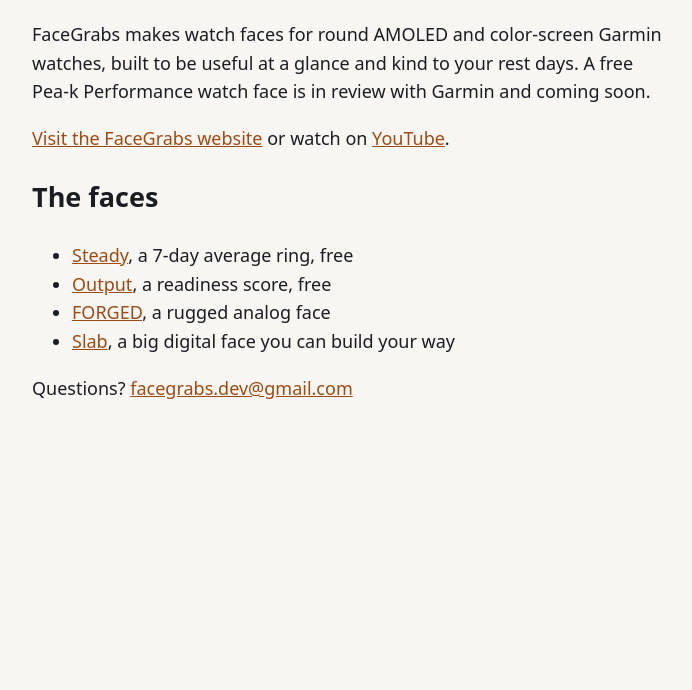
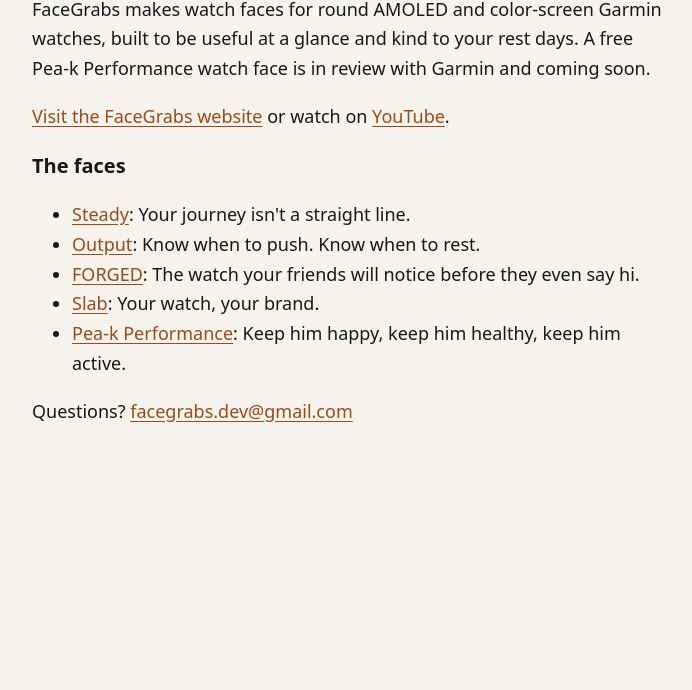
Before and after one commit to facegrabs/facegrabs.github.io, a plain HTML site: page index.html in a window 1280 px wide. Shown: the part 110-800 px from the top of the page, without its empty margins (288-980 px from the left). Drawn offline with Linux system fonts and the light colour scheme.

Commit message:
Point root page at facegrabs.com, match new brand look

```diff
--- a/index.html
+++ b/index.html
@@ -7,28 +7,29 @@
 <meta name="viewport" content="width=device-width, initial-scale=1">
 <title>FaceGrabs: Garmin watch faces</title>
 <meta name="description" content="FaceGrabs makes Garmin watch faces for round AMOLED and color-screen watches: FORGED, Steady, Output and Slab.">
-<link rel="canonical" href="https://facegrabs.github.io/facegrabs/">
+<link rel="canonical" href="https://facegrabs.com/">
 <meta property="og:type" content="website">
 <meta property="og:site_name" content="FaceGrabs">
 <meta property="og:title" content="FaceGrabs: Garmin watch faces">
 <meta property="og:description" content="FaceGrabs makes Garmin watch faces for round AMOLED and color-screen watches: FORGED, Steady, Output and Slab.">
-<meta property="og:url" content="https://facegrabs.github.io/facegrabs/">
-<meta property="og:image" content="https://facegrabs.github.io/facegrabs/img/brand-og.jpg">
+<meta property="og:url" content="https://facegrabs.com/">
+<meta property="og:image" content="https://facegrabs.com/img/brand-og.jpg">
 <meta name="twitter:card" content="summary_large_image">
-<script type="application/ld+json">{"@context":"https://schema.org","@type":"Organization","name":"FaceGrabs","alternateName":"FaceGrabs Garmin watch faces","url":"https://facegrabs.github.io/facegrabs/","logo":"https://facegrabs.github.io/facegrabs/img/brand-mark@2x.png","email":"facegrabs.dev@gmail.com","sameAs":["https://www.youtube.com/@facegrabs","https://apps.garmin.com/developer/1836388c-3997-4a11-a50f-93fb876fe56d/apps"]}</script>
-<style>body{font:18px/1.6 system-ui,sans-serif;max-width:40rem;margin:3rem auto;padding:0 1.2rem;color:#1b1d22;background:#f7f6f3}a{color:#a04a12}@media(prefers-color-scheme:dark){body{background:#0a0c10;color:#e9e7e2}a{color:#f0a060}}</style>
+<script type="application/ld+json">{"@context":"https://schema.org","@type":"Organization","name":"FaceGrabs","alternateName":"FaceGrabs Garmin watch faces","url":"https://facegrabs.com/","logo":"https://facegrabs.com/img/brand-mark@2x.png","email":"facegrabs.dev@gmail.com","sameAs":["https://www.youtube.com/@facegrabs","https://apps.garmin.com/developer/1836388c-3997-4a11-a50f-93fb876fe56d/apps"]}</script>
+<style>body{font:18px/1.65 ui-sans-serif,system-ui,-apple-system,"Segoe UI",Roboto,sans-serif;max-width:40rem;margin:3rem auto;padding:0 16px;color:#16181d;background:#f6f3ec}h1{font-size:2rem;line-height:1.1;letter-spacing:-.02em}h2{font-size:1.25rem}a{color:#9b4a18;text-underline-offset:3px}@media(prefers-color-scheme:dark){body{background:#0e1014;color:#eceef1}a{color:#f0a060}}</style>
 </head>
 <body>
 <main>
 <h1>FaceGrabs: Garmin watch faces</h1>
 <p>FaceGrabs makes watch faces for round AMOLED and color-screen Garmin watches, built to be useful at a glance and kind to your rest days. A free Pea-k Performance watch face is in review with Garmin and coming soon.</p>
-<p><a href="https://facegrabs.github.io/facegrabs/">Visit the FaceGrabs website</a> or watch on <a href="https://www.youtube.com/@facegrabs">YouTube</a>.</p>
+<p><a href="https://facegrabs.com/">Visit the FaceGrabs website</a> or watch on <a href="https://www.youtube.com/@facegrabs">YouTube</a>.</p>
 <h2>The faces</h2>
 <ul>
-<li><a href="https://facegrabs.github.io/facegrabs/steady.html">Steady</a>, a 7-day average ring, free</li>
-<li><a href="https://facegrabs.github.io/facegrabs/output.html">Output</a>, a readiness score, free</li>
-<li><a href="https://facegrabs.github.io/facegrabs/forged.html">FORGED</a>, a rugged analog face</li>
-<li><a href="https://facegrabs.github.io/facegrabs/slab-pro.html">Slab</a>, a big digital face you can build your way</li>
+<li><a href="https://facegrabs.com/steady.html">Steady</a>: Your journey isn't a straight line.</li>
+<li><a href="https://facegrabs.com/output.html">Output</a>: Know when to push. Know when to rest.</li>
+<li><a href="https://facegrabs.com/forged.html">FORGED</a>: The watch your friends will notice before they even say hi.</li>
+<li><a href="https://facegrabs.com/slab-pro.html">Slab</a>: Your watch, your brand.</li>
+<li><a href="https://facegrabs.com/pea-k-performance.html">Pea-k Performance</a>: Keep him happy, keep him healthy, keep him active.</li>
 </ul>
 <p>Questions? <a href="mailto:facegrabs.dev@gmail.com">facegrabs.dev@gmail.com</a></p>
 </main>
--- a/sitemap.xml
+++ b/sitemap.xml
@@ -1,5 +1,4 @@
 <?xml version="1.0" encoding="UTF-8"?>
 <urlset xmlns="http://www.sitemaps.org/schemas/sitemap/0.9">
 <url><loc>https://facegrabs.github.io/</loc><lastmod>2026-11-20</lastmod></url>
-<url><loc>https://facegrabs.github.io/facegrabs/</loc><lastmod>2026-11-20</lastmod></url>
 </urlset>
```
Also changed, not shown: 404.html (+2 -2 lines), robots.txt.
